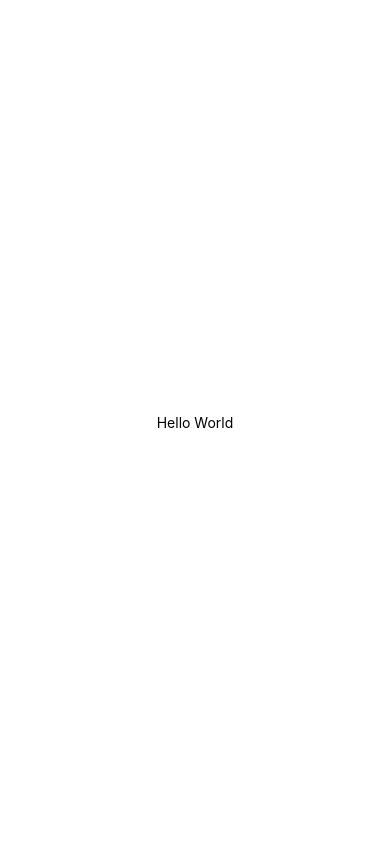
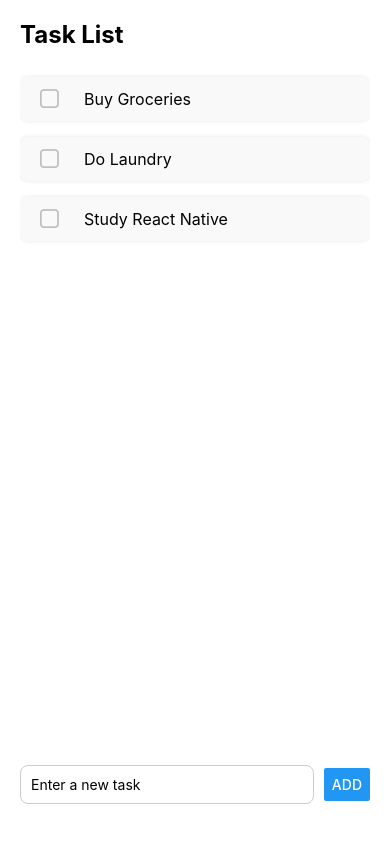
Before and after one commit to SGS-CS/todoloo, a React Native app: screen / in a window 390 px wide. Built offline with nearby package versions, Linux system fonts and the light colour scheme.

Commit message:
Basic to-do list functionality, add & delete tasks

```diff
--- a/App.js
+++ b/App.js
@@ -1,10 +1,49 @@
 import { StatusBar } from 'expo-status-bar';
-import { StyleSheet, Text, View } from 'react-native';
+import React, { useState, useId } from 'react';
+import { View, Text, StyleSheet, FlatList, Button, TextInput } from 'react-native';
+import Task from './Task';
 
 export default function App() {
+  const [tasks,setTasks] = useState([
+    {id: 1, name: 'Buy Groceries'},
+    {id: 2, name: 'Do Laundry'},
+    {id: 3, name:'Study React Native'}
+    ]);
+  const [newTask, setNewTask] = useState('');
+  const [oldId, saveId] = useState(3);
+
+  const deleteTask = (id) => {//delete the task with a checkbox
+    setTasks(tasks.filter((task) => task.id !== id));
+  }
+
+  const addTask = () => {//add a new task with an id of prevId + 1
+    if (newTask.trim() !== ''){
+      let tempId = oldId + 1; //Research "useId" to generate unique ids, hopefully replace this
+      saveId(tempId)
+      setTasks([...tasks,{id: tempId, name: newTask}]);
+      setNewTask('');
+    }
+  }
+
   return (
     <View style={styles.container}>
-      <Text>Hello World</Text>
+      <Text style={styles.header}>Task List</Text>
+      <FlatList
+        data={tasks}
+        keyExtractor={item => item.id}
+        renderItem={({ item }) => (
+          <Task name={item.name} onDelete={deleteTask} id={item.id} />
+        )}
+      />
+      <View style={styles.inputContainer}>
+      <TextInput
+        style={styles.input}
+        placeholder="Enter a new task"
+        value={newTask}
+        onChangeText={setNewTask}
+      />
+      <Button title="Add" onPress={addTask} />
+      </View>
       <StatusBar style="auto" />
     </View>
   );
@@ -13,8 +52,25 @@ export default function App() {
 const styles = StyleSheet.create({
   container: {
     flex: 1,
+    padding: 20,
     backgroundColor: '#fff',
+  },
+  header: {
+    fontSize: 24,
+    fontWeight: 'bold',
+    marginBottom: 20,
+  },
+  inputContainer: {
+    flexDirection: 'row',
     alignItems: 'center',
-    justifyContent: 'center',
+    marginBottom: 20,
+  },
+  input: {
+    flex: 1,
+    borderWidth: 1,
+    borderColor: '#ccc',
+    borderRadius: 8,
+    padding: 10,
+    marginRight: 10,
   },
 });
--- /dev/null
+++ b/Task.js
@@ -0,0 +1,47 @@
+import React, { useState, useId } from 'react';
+import { View, Text, StyleSheet, TouchableOpacity } from 'react-native';
+import { CheckBox } from 'react-native-elements';
+
+
+function Task(props){
+    const [checked,toggleCheck] = useState(false);
+    const toggle = () => { //check for toggling checkbox
+        toggleCheck(!checked);
+        props.onDelete(props.id);
+    }
+    return (
+        <View style={styles.taskContainer}>
+            <CheckBox checked={checked}
+            onPress={toggle}
+            containerStyle = {styles.checkbox}
+            ></CheckBox>
+            <Text style={styles.taskText}>{props.name}</Text>
+        </View>
+    );
+
+}
+
+const styles = StyleSheet.create({
+    taskContainer: {
+      flexDirection: 'row',
+      alignItems: 'center',
+      marginVertical: 8,
+      padding: 10,
+      backgroundColor: '#f9f9f9',
+      borderRadius: 8,
+      shadowColor: '#000',
+      shadowOpacity: 0.1,
+      shadowRadius: 4,
+      elevation: 2,
+    },
+    checkbox: {
+      margin: 0,
+      padding: 0,
+    },
+    taskText: {
+      fontSize: 16,
+      marginLeft: 10,
+    },
+  });
+
+export default Task;
--- a/package.json
+++ b/package.json
@@ -13,7 +13,11 @@
     "expo": "~52.0.27",
     "expo-status-bar": "~2.0.1",
     "react": "18.3.1",
-    "react-native": "0.76.6"
+    "react-native": "0.76.6",
+    "react-native-elements": "^3.4.3",
+    "react-dom": "18.3.1",
+    "react-native-web": "~0.19.13",
+    "@expo/metro-runtime": "~4.0.1"
   },
   "devDependencies": {
     "@babel/core": "^7.20.0"
```
Also changed, not shown: 1 other file (tests, documents, lock files or other folders).
